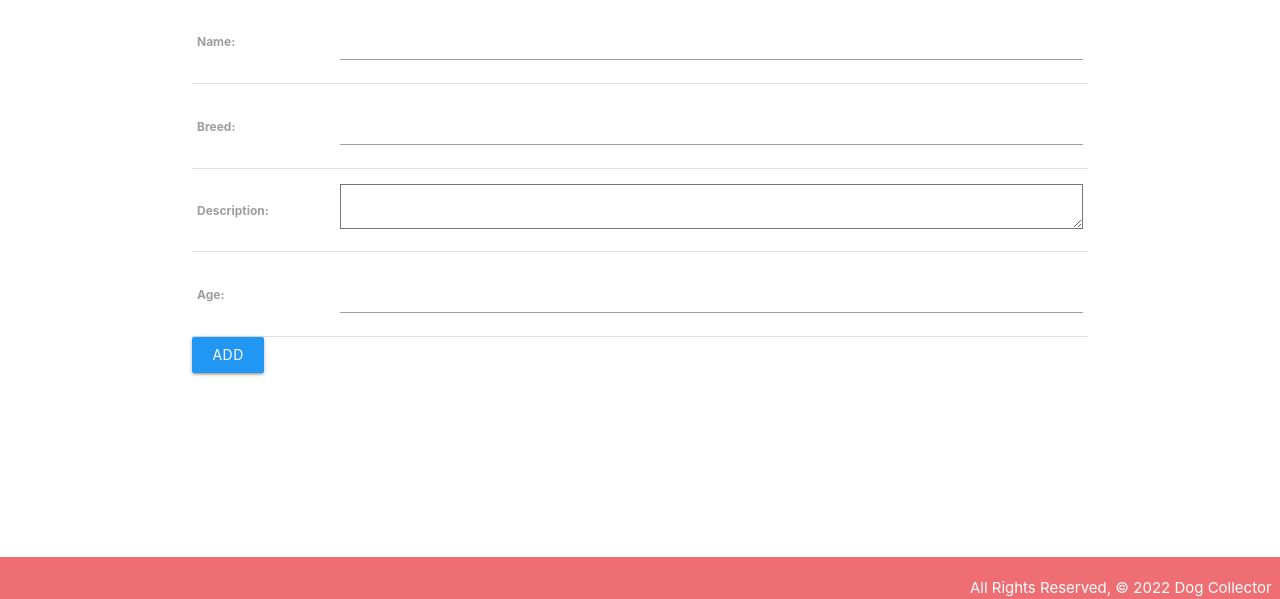
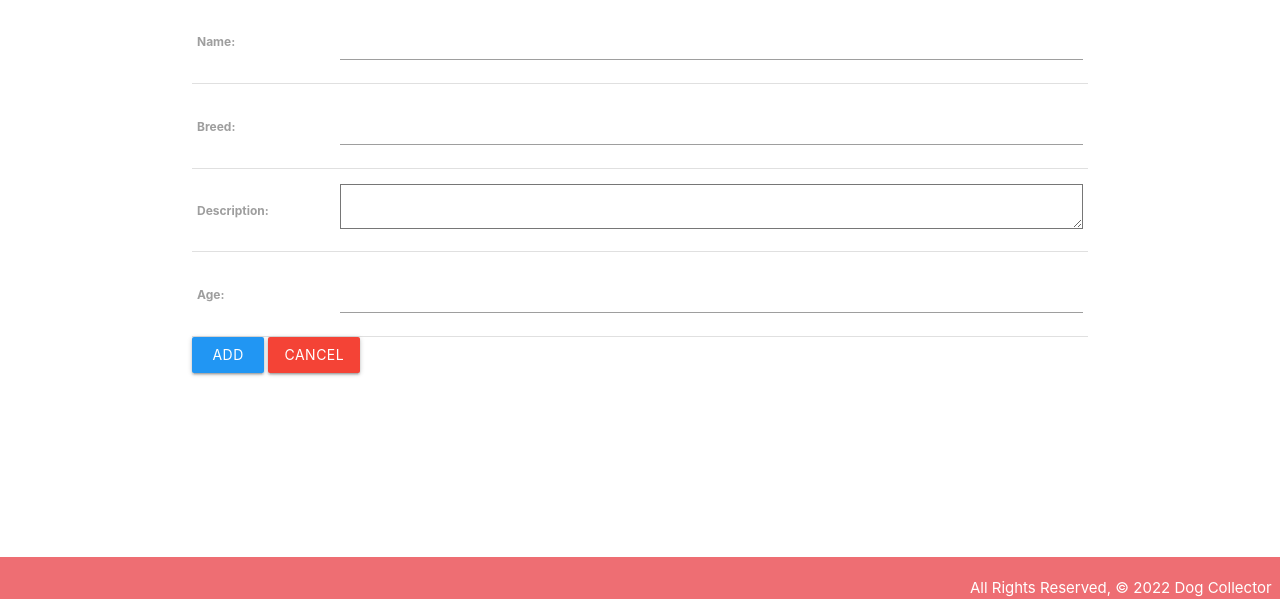
Before and after one commit to nellygibbs/dogcollector, a Django app: page /dogs/create/ in a window 1280 px wide. Shown: the part 201-800 px from the top of the page. Run offline with Django 4.2, Linux system fonts and the light colour scheme.

Commit message:
adds ability to redirect back to certain pages after editing a dog

```diff
--- a/main_app/templates/main_app/dog_form.html
+++ b/main_app/templates/main_app/dog_form.html
@@ -3,9 +3,9 @@
 {% block content %}
 
 {% if object %}
-    <h1>Edit {{object.name}}'s info</h1>
+<h1>Edit {{object.name}}'s info</h1>
 {%else%}
-    <h1>Add a New Cat</h1>
+<h1>Add a New Cat</h1>
 {% endif %}
 
 <form action="" method="POST">
@@ -14,7 +14,11 @@
         {{ form.as_table }}
     </table>
     <input class="btn blue" type="submit" value="{% if object %} Edit {% else %} Add {% endif %}">
-
+    {% if object %}
+    <a class="btn red" href="{% url 'detail' object.id %}"> Cancel</a>
+    {% else %}
+    <a class="btn red" href="{% url 'home' %}"> Cancel</a>
+    {% endif %}
 </form>
 
 
```
Also changed, not shown: main_app/templates/main_app/dog_confirm_delete.html (added).
